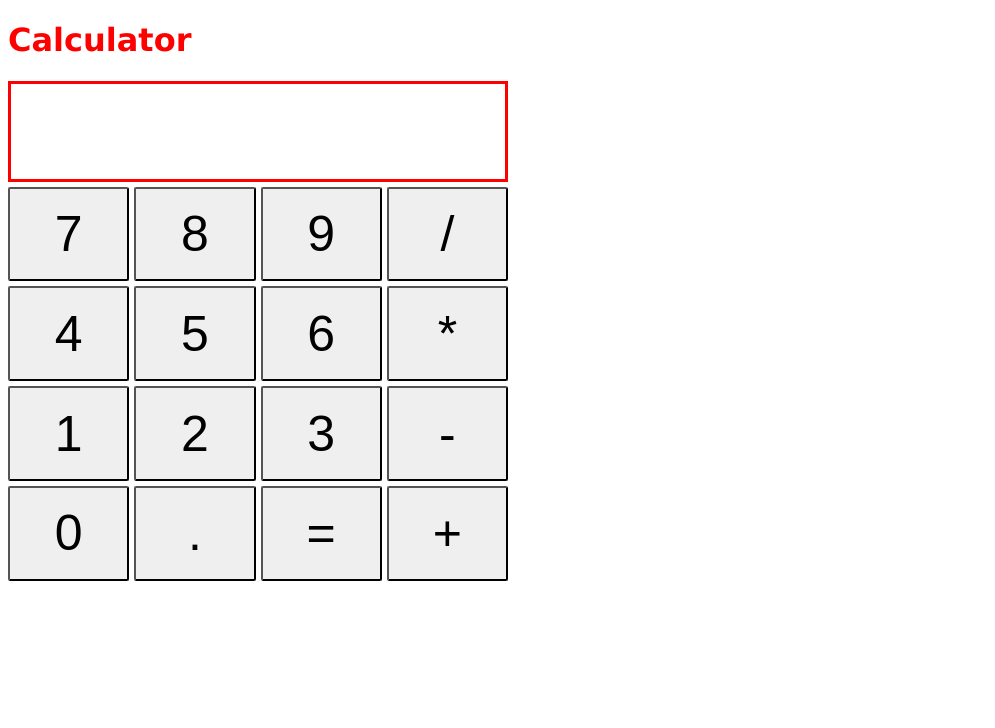
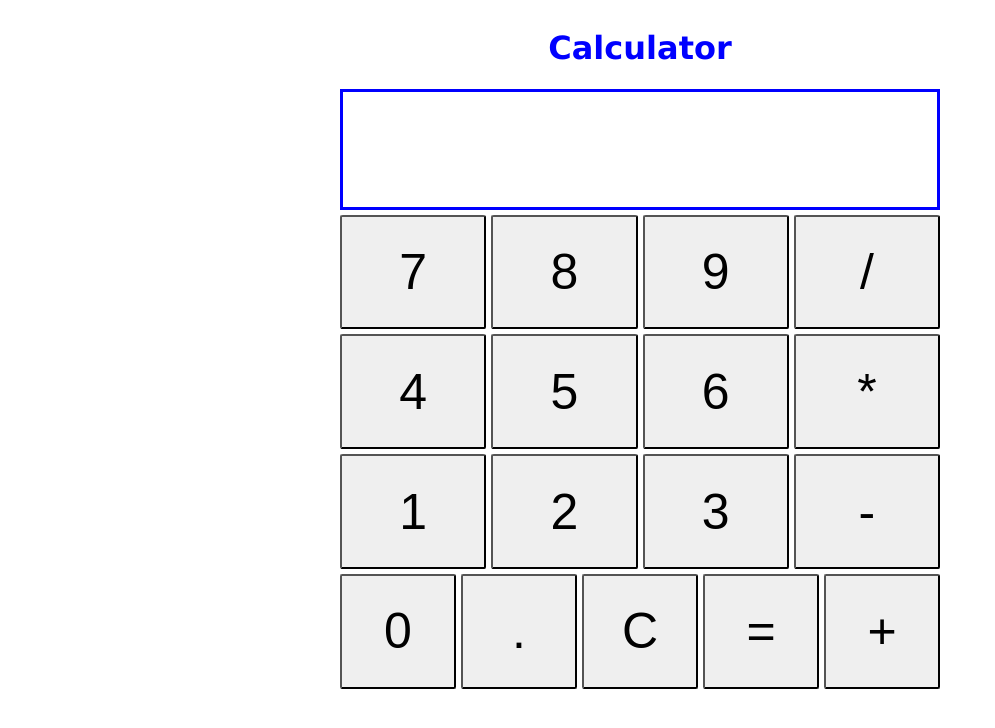
Before and after one commit to alinjobo/Calculator, a plain HTML site: page index.html in a window 1280 px wide. Shown: the whole page, without its empty margins (0-995 px from the left). Drawn offline with Linux system fonts and the light colour scheme.

Commit message:
added basic functionality

```diff
--- a/index.html
+++ b/index.html
@@ -33,7 +33,8 @@
         <div class="row">
             <button class="num">0</button>
             <button class="num">.</button>
-            <button class="operator">=</button>
+            <button class="clear">C</button>
+            <button class="equals">=</button>
             <button class="operator">+</button>
         </div>
     </div>
--- a/index.js
+++ b/index.js
@@ -9,30 +9,60 @@ function mul(a,b){
 
 };
 function div(a,b){
-    if(b=0)
+    console.log(a);
+    console.log(b);
+    console.log(a/b);
+    if(b==0)
     return "Cant divide by zero"
     return a/b;
 };
 function operate(operator,a,b){
     switch (operator){
-        case '+': return add(a,b);
+        case '+' : return add(a,b);
         break;
-        case '-': return sub(a,b);
+        case '-' : return sub(a,b);
         break;
-        case '*': return mul(a,b);
+        case '*' : return mul(a,b);
         break;
         case '/' :return div(a,b);
         break;
     };
 };
 inp=document.querySelector('.field');
-
+let fieldvalue;
 const field=document.querySelector('.field')
 const numb=document.querySelectorAll('.num');
 numb.forEach(numbutton=> {
     numbutton.addEventListener('click',()=>{
         field.textContent+=numbutton.textContent;
+        fieldvalue=field.textContent;
+
+
     })
 });
+const clear=document.querySelector('.clear');
+clear.addEventListener('click',()=>{
+    field.textContent='';
+});
  console.log(numb.innerHTML);
-//
+ let value1,op,value2;
+const operator=document.querySelectorAll('.operator');
+operator.forEach(opbutton=>{
+    opbutton.addEventListener('click',()=>{
+
+        value1=field.textContent;
+        field.textContent+=opbutton.textContent;
+        op=opbutton.textContent;
+
+    });
+});
+
+const equal=document.querySelector('.equals');
+equal.addEventListener('click',()=>{
+    value2=field.textContent.slice(field.textContent.indexOf(op)+1);
+    console.log(value1);
+    console.log(value2);
+    console.log(op);
+    field.textContent=operate(op,value1,value2);
+   // field.textContent=operate(op,parseInt(value1),parseInt(value2));
+});
--- a/style.css
+++ b/style.css
@@ -1,16 +1,28 @@
 body{
- color: red;
+    height: 900px;
+color: blue;
+ display: flex;
+ flex: 1;
+
+ align-items: center;
+ flex-direction: column;
+
 }
 
 .field{
+    display: flex;
+
+    word-wrap: break-word;
+    display: flex;
+    justify-content: right;
     font-size: 50px;
     text-align: right;
-    flex: 1;
+    flex: 1 1;
     border-style: solid;
 }
 .calc{
-    width: 500px;
-    height: 500px;
+    width: 600px;
+    height: 600px;
     display: flex;
     flex-direction: column;
   gap: 5px;
```
